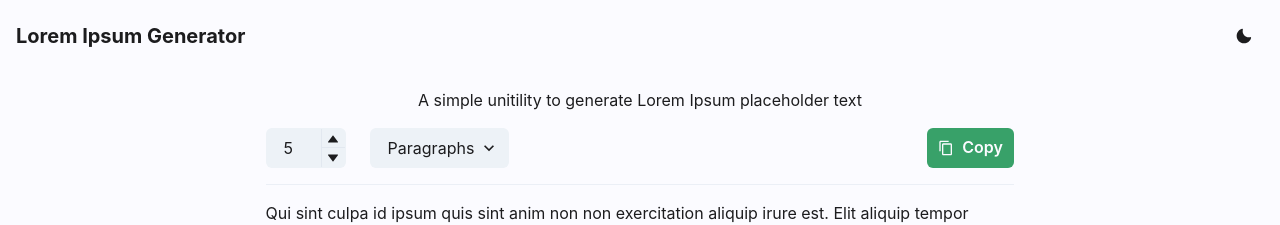
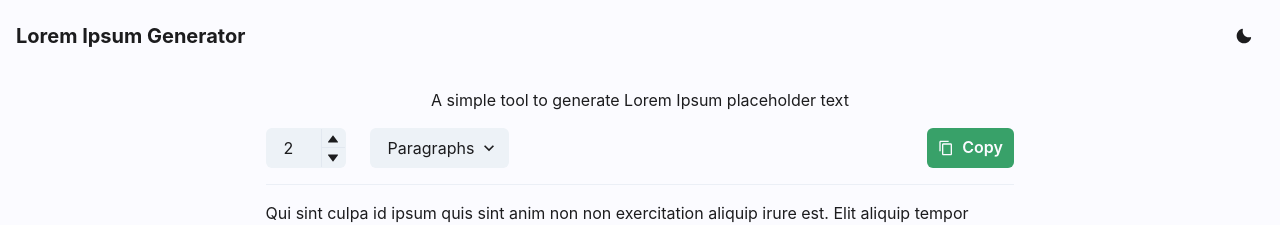
Before and after one commit to openwebtools/lorem-ipsum-generator, a Next.js app: page / in a window 1280 px wide. Shown: the top 225 px of the page. Built offline with nearby package versions, Linux system fonts and the light colour scheme.

Commit message:
new model

```diff
--- a/pages/index.tsx
+++ b/pages/index.tsx
@@ -62,7 +62,7 @@ export default function Home() {
     >
       <VStack spacing={4} align="stretch" w={["100%", "80%", "70%", "60%"]}>
         <Text size="md" align="center">
-          A simple unitility to generate Lorem Ipsum placeholder text
+          A simple tool to generate Lorem Ipsum placeholder text
         </Text>
         <Stack
           justify="space-between"
@@ -73,7 +73,7 @@ export default function Home() {
             <NumberInput
               variant="filled"
               w="auto"
-              defaultValue={5}
+              defaultValue={2}
               min={1}
               max={100}
               maxW={20}
```
Also changed, not shown: vercel.json (added), 1 other file (tests, documents, lock files or other folders).
